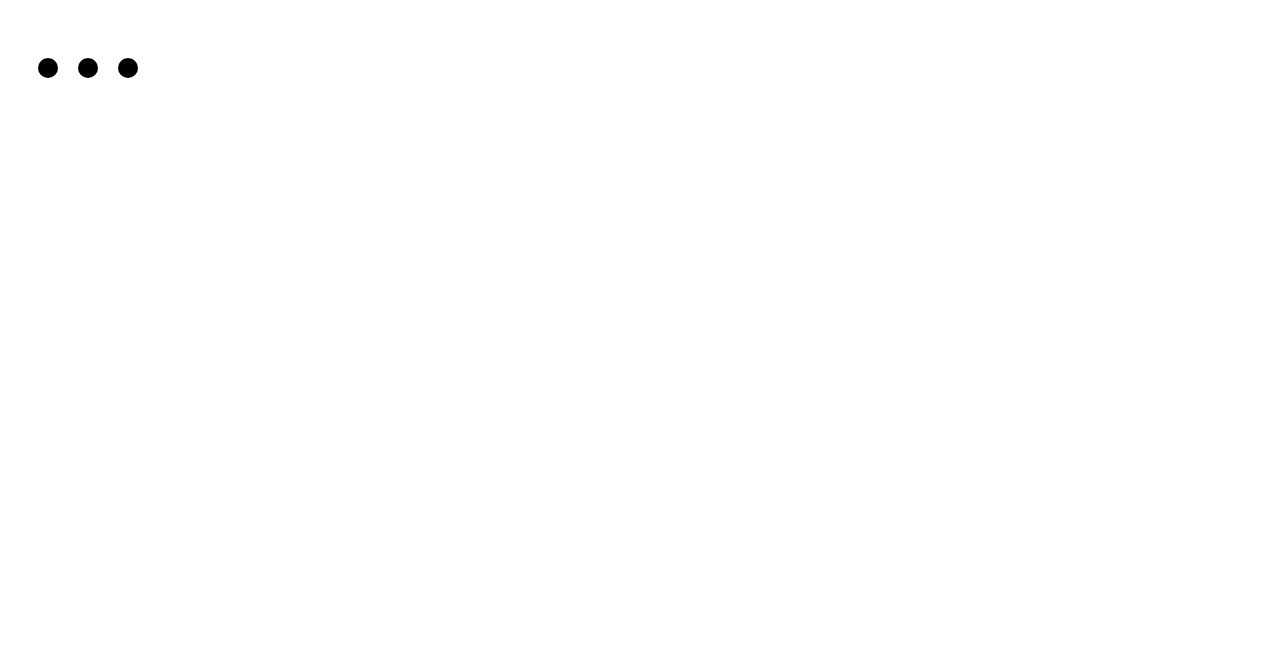
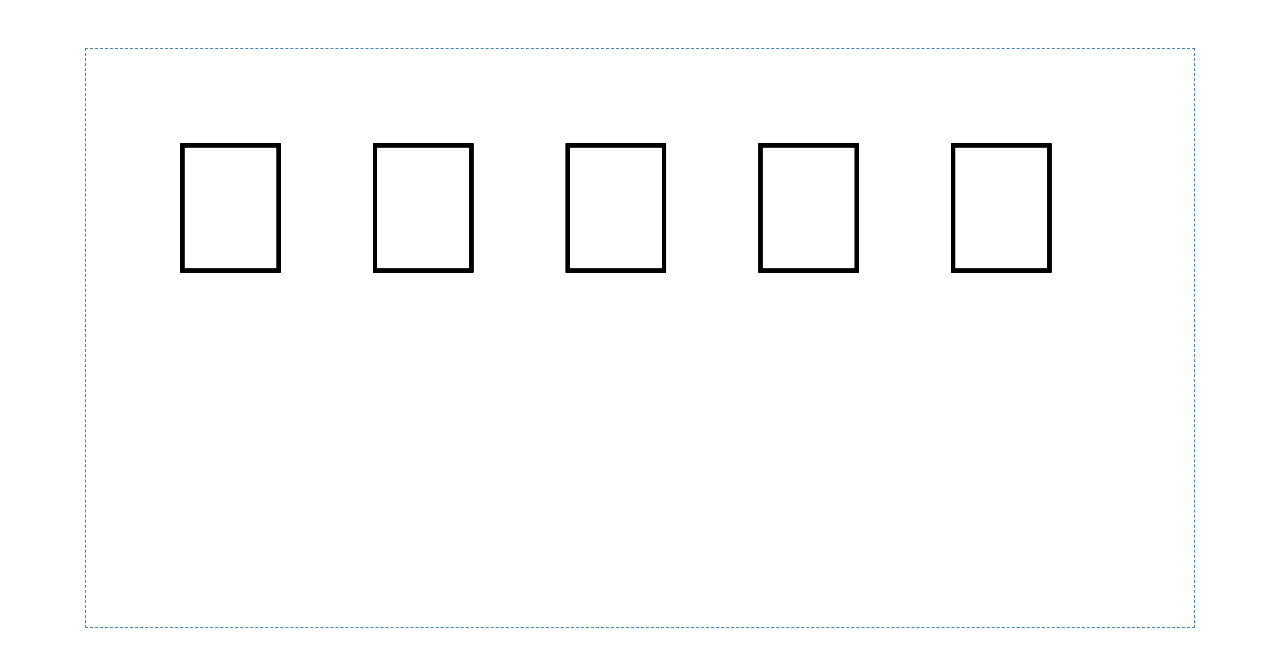
Before and after one commit to eckmLJE/d3jslearn, a website: page index.html in a window 1280 px wide. Drawn offline with nearby package versions, Linux system fonts and the light colour scheme.

Commit message:
confusion

```diff
--- /dev/null
+++ b/data.js
@@ -0,0 +1,64 @@
+boothReservations = [
+  {
+    orgName: "IOU",
+    boothId: 1
+  },
+  {
+    orgName: "PSA",
+    boothId: 2
+  },
+  {
+    orgName: "BTW",
+    boothId: 5
+  }
+];
+
+venueBooths = [
+  {
+    id: 1,
+    x: 50,
+    y: 50,
+    w: 50,
+    h: 65,
+    reservation: {
+      orgName: "BTW",
+      orgId: 90
+    }
+  },
+  {
+    id: 2,
+    x: 150,
+    y: 50,
+    w: 50,
+    h: 65,
+    reservation: {
+      orgName: "IOU",
+      orgId: 7
+    }
+  },
+  {
+    id: 3,
+    x: 250,
+    y: 50,
+    w: 50,
+    h: 65
+  },
+  {
+    id: 4,
+    x: 350,
+    y: 50,
+    w: 50,
+    h: 65
+  },
+  {
+    id: 5,
+    x: 450,
+    y: 50,
+    w: 50,
+    h: 65,
+    reservation: {
+      orgName: "IMHO",
+      orgId: 25
+    }
+  }
+];
--- a/index.html
+++ b/index.html
@@ -5,15 +5,45 @@
     <meta http-equiv="X-UA-Compatible" content="IE=edge" />
     <title>d3.prac</title>
     <meta name="viewport" content="width=device-width, initial-scale=1" />
+    <link
+      rel="stylesheet"
+      href="https://cdnjs.cloudflare.com/ajax/libs/normalize/8.0.1/normalize.min.css"
+      integrity="sha256-l85OmPOjvil/SOvVt3HnSSjzF1TUMyT9eV0c2BzEGzU="
+      crossorigin="anonymous"
+    />
+    <link
+      rel="stylesheet"
+      href="https://stackpath.bootstrapcdn.com/bootstrap/4.2.1/css/bootstrap.min.css"
+      integrity="sha384-GJzZqFGwb1QTTN6wy59ffF1BuGJpLSa9DkKMp0DgiMDm4iYMj70gZWKYbI706tWS"
+      crossorigin="anonymous"
+    />
     <link rel="stylesheet" type="text/css" media="screen" href="style.css" />
   </head>
   <body>
-    <svg width="720" height="120">
-      <circle cx="40" cy="60" r="10"></circle>
-      <circle cx="80" cy="60" r="10"></circle>
-      <circle cx="120" cy="60" r="10"></circle>
-    </svg>
+    <div class="container">
+      <div class="row">
+        <div class="col-12 mt-5">
+          <svg class="venue" viewBox="0 0 575 300"></svg>
+        </div>
+      </div>
+    </div>
+    <script
+      src="https://code.jquery.com/jquery-3.3.1.slim.min.js"
+      integrity="sha384-q8i/X+965DzO0rT7abK41JStQIAqVgRVzpbzo5smXKp4YfRvH+8abtTE1Pi6jizo"
+      crossorigin="anonymous"
+    ></script>
+    <script
+      src="https://cdnjs.cloudflare.com/ajax/libs/popper.js/1.14.6/umd/popper.min.js"
+      integrity="sha384-wHAiFfRlMFy6i5SRaxvfOCifBUQy1xHdJ/yoi7FRNXMRBu5WHdZYu1hA6ZOblgut"
+      crossorigin="anonymous"
+    ></script>
+    <script
+      src="https://stackpath.bootstrapcdn.com/bootstrap/4.2.1/js/bootstrap.min.js"
+      integrity="sha384-B0UglyR+jN6CkvvICOB2joaf5I4l3gm9GU6Hc1og6Ls7i6U/mkkaduKaBhlAXv9k"
+      crossorigin="anonymous"
+    ></script>
     <script src="https://d3js.org/d3.v5.min.js"></script>
+    <script src="data.js"></script>
     <script src="index.js"></script>
   </body>
 </html>
--- a/index.js
+++ b/index.js
@@ -0,0 +1,66 @@
+var venue = d3.select(".venue");
+
+var group = venue
+  .selectAll("g")
+  .data(venueBooths)
+  .enter()
+  .append("g");
+
+var booth = group
+  .selectAll("rect")
+  .data(venueBooths)
+  .enter()
+  .append("rect")
+  .attr("x", function(d) {
+    return d.x;
+  })
+  .attr("y", function(d) {
+    return d.y;
+  })
+  .attr("width", function(d) {
+    return d.w;
+  })
+  .attr("height", function(d) {
+    return d.h;
+  })
+  .attr("fill", "none")
+  .attr("stroke-width", "2px")
+  .attr("stroke", "black");
+
+// var width = 420,
+//   barHeight = 20;
+
+// var x = d3
+//   .scaleLinear()
+//   .domain([0, d3.max(data)])
+//   .range([0, width]);
+
+// var chart = d3
+//   .select(".chart")
+//   .attr("width", width)
+//   .attr("height", barHeight * data.length);
+
+// var bar = chart
+//   .selectAll("g")
+//   .data(data)
+//   .enter()
+//   .append("g")
+//   .attr("transform", function(d, i) {
+//     return "translate(0," + i * barHeight + ")";
+//   });
+
+// bar
+//   .append("rect")
+//   .attr("width", x)
+//   .attr("height", barHeight - 1);
+
+// bar
+//   .append("text")
+//   .attr("x", function(d) {
+//     return x(d) - 3;
+//   })
+//   .attr("y", barHeight / 2)
+//   .attr("dy", ".35em")
+//   .text(function(d) {
+//     return d;
+//   });
--- a/package.json
+++ b/package.json
@@ -4,6 +4,7 @@
   "description": "",
   "main": "index.js",
   "scripts": {
+    "start": "live-server",
     "test": "echo \"Error: no test specified\" && exit 1"
   },
   "author": "",
--- a/style.css
+++ b/style.css
@@ -0,0 +1,8 @@
+.chart rect {
+  fill: steelblue;
+}
+
+svg.venue {
+  box-sizing: border-box;
+  border: 1px dashed steelblue;
+}
```
